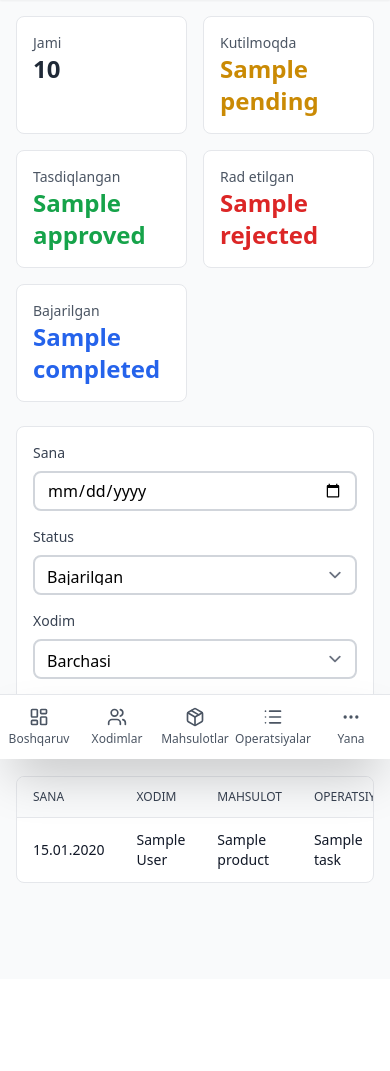
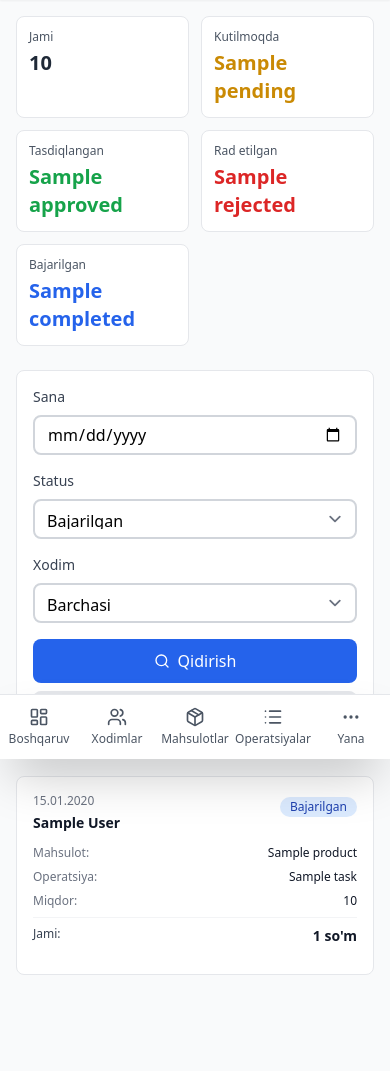
Before and after one commit to otabek2001/sew-track, a Django app: template templates/admin_panel/work_records_list.html in a window 390 px wide. Shown: the part 85-1156 px from the top of the page. Before the commit the page ends 968 px from the top, so only its background shows below. Run offline with Django 5.2, Linux system fonts and the light colour scheme; the template is opened without the code that fills it: most values are stand-ins (such as "Sample title", 1, 10 or a date in 2020); some libraries are stand-ins or nearby versions.

Commit message:
fix(works): adapted for mobile devices

```diff
--- a/templates/admin_panel/work_records_list.html
+++ b/templates/admin_panel/work_records_list.html
@@ -27,26 +27,26 @@
 
     <!-- Stats -->
     <div class="container mx-auto px-4 py-4">
-        <div class="grid grid-cols-2 md:grid-cols-5 gap-4 mb-6">
-            <div class="bg-white rounded-lg p-4 border border-gray-200">
-                <p class="text-sm text-gray-600">Jami</p>
-                <p class="text-2xl font-bold text-gray-800">{{ stats.total }}</p>
+        <div class="grid grid-cols-2 md:grid-cols-5 gap-3 md:gap-4 mb-6">
+            <div class="bg-white rounded-lg p-3 md:p-4 border border-gray-200">
+                <p class="text-xs md:text-sm text-gray-600 mb-1">Jami</p>
+                <p class="text-xl md:text-2xl font-bold text-gray-800">{{ stats.total }}</p>
             </div>
-            <div class="bg-white rounded-lg p-4 border border-gray-200">
-                <p class="text-sm text-gray-600">Kutilmoqda</p>
-                <p class="text-2xl font-bold text-yellow-600">{{ stats.pending }}</p>
+            <div class="bg-white rounded-lg p-3 md:p-4 border border-gray-200">
+                <p class="text-xs md:text-sm text-gray-600 mb-1">Kutilmoqda</p>
+                <p class="text-xl md:text-2xl font-bold text-yellow-600">{{ stats.pending }}</p>
             </div>
-            <div class="bg-white rounded-lg p-4 border border-gray-200">
-                <p class="text-sm text-gray-600">Tasdiqlangan</p>
-                <p class="text-2xl font-bold text-green-600">{{ stats.approved }}</p>
+            <div class="bg-white rounded-lg p-3 md:p-4 border border-gray-200">
+                <p class="text-xs md:text-sm text-gray-600 mb-1">Tasdiqlangan</p>
+                <p class="text-xl md:text-2xl font-bold text-green-600">{{ stats.approved }}</p>
             </div>
-            <div class="bg-white rounded-lg p-4 border border-gray-200">
-                <p class="text-sm text-gray-600">Rad etilgan</p>
-                <p class="text-2xl font-bold text-red-600">{{ stats.rejected }}</p>
+            <div class="bg-white rounded-lg p-3 md:p-4 border border-gray-200">
+                <p class="text-xs md:text-sm text-gray-600 mb-1">Rad etilgan</p>
+                <p class="text-xl md:text-2xl font-bold text-red-600">{{ stats.rejected }}</p>
             </div>
-            <div class="bg-white rounded-lg p-4 border border-gray-200">
-                <p class="text-sm text-gray-600">Bajarilgan</p>
-                <p class="text-2xl font-bold text-blue-600">{{ stats.completed }}</p>
+            <div class="bg-white rounded-lg p-3 md:p-4 border border-gray-200">
+                <p class="text-xs md:text-sm text-gray-600 mb-1">Bajarilgan</p>
+                <p class="text-xl md:text-2xl font-bold text-blue-600">{{ stats.completed }}</p>
             </div>
         </div>
 
@@ -89,17 +89,17 @@
                         {% endfor %}
                     </select>
                 </div>
-                <div class="md:col-span-3 flex gap-2">
+                <div class="md:col-span-3 flex flex-col sm:flex-row gap-2">
                     <button
                         type="submit"
-                        class="bg-blue-600 hover:bg-blue-700 text-white px-6 py-2 rounded-lg font-medium flex items-center gap-2 transition"
+                        class="w-full sm:w-auto bg-blue-600 hover:bg-blue-700 text-white px-6 py-2.5 rounded-lg font-medium flex items-center justify-center gap-2 transition"
                     >
                         <i data-lucide="search" class="w-4 h-4"></i>
                         <span>Qidirish</span>
                     </button>
                     <a
                         href="{% url 'admin_panel:work_records_list' %}"
-                        class="bg-gray-200 hover:bg-gray-300 text-gray-700 px-6 py-2 rounded-lg font-medium flex items-center gap-2 transition"
+                        class="w-full sm:w-auto bg-gray-200 hover:bg-gray-300 text-gray-700 px-6 py-2.5 rounded-lg font-medium flex items-center justify-center gap-2 transition"
                     >
                         <i data-lucide="x" class="w-4 h-4"></i>
                         <span>Tozalash</span>
@@ -108,32 +108,100 @@
             </form>
         </div>
 
-        <!-- Records List -->
-        <div class="bg-white rounded-lg border border-gray-200 overflow-hidden">
+        <!-- Records List - Mobile Card View -->
+        <div class="md:hidden space-y-3">
+            {% for record in records %}
+            <div class="bg-white rounded-lg border border-gray-200 p-4">
+                <div class="flex items-start justify-between mb-3">
+                    <div class="flex-1">
+                        <p class="text-xs text-gray-500 mb-1">{{ record.work_date|date:"d.m.Y" }}</p>
+                        <p class="text-sm font-semibold text-gray-900">{{ record.employee.full_name }}</p>
+                    </div>
+                    <div>
+                        {% if record.status == 'pending' %}
+                        <span class="inline-flex items-center px-2.5 py-0.5 rounded-full text-xs font-medium bg-yellow-100 text-yellow-800">
+                            Kutilmoqda
+                        </span>
+                        {% elif record.status == 'approved' %}
+                        <span class="inline-flex items-center px-2.5 py-0.5 rounded-full text-xs font-medium bg-green-100 text-green-800">
+                            Tasdiqlangan
+                        </span>
+                        {% elif record.status == 'rejected' %}
+                        <span class="inline-flex items-center px-2.5 py-0.5 rounded-full text-xs font-medium bg-red-100 text-red-800">
+                            Rad etilgan
+                        </span>
+                        {% elif record.status == 'completed' %}
+                        <span class="inline-flex items-center px-2.5 py-0.5 rounded-full text-xs font-medium bg-blue-100 text-blue-800">
+                            Bajarilgan
+                        </span>
+                        {% endif %}
+                    </div>
+                </div>
+
+                <div class="space-y-2 mb-3">
+                    <div class="flex justify-between">
+                        <span class="text-xs text-gray-500">Mahsulot:</span>
+                        <span class="text-xs font-medium text-gray-900">{{ record.product.name }}</span>
+                    </div>
+                    <div class="flex justify-between">
+                        <span class="text-xs text-gray-500">Operatsiya:</span>
+                        <span class="text-xs font-medium text-gray-900">{{ record.task.name_uz }}</span>
+                    </div>
+                    <div class="flex justify-between">
+                        <span class="text-xs text-gray-500">Miqdor:</span>
+                        <span class="text-xs font-medium text-gray-900">{{ record.quantity }}</span>
+                    </div>
+                    <div class="flex justify-between pt-2 border-t border-gray-100">
+                        <span class="text-xs font-medium text-gray-700">Jami:</span>
+                        <span class="text-sm font-bold text-gray-900">{{ record.total_payment|floatformat:0 }} so'm</span>
+                    </div>
+                </div>
+
+                {% if record.status == 'approved' or record.status == 'rejected' %}
+                <div class="pt-3 border-t border-gray-100">
+                    <a
+                        href="{% url 'admin_panel:reset_work_record_status' record.id %}"
+                        class="w-full inline-flex items-center justify-center gap-2 px-3 py-2 text-xs font-medium text-orange-700 bg-orange-50 hover:bg-orange-100 rounded-lg transition"
+                    >
+                        <i data-lucide="rotate-ccw" class="w-4 h-4"></i>
+                        <span>Statusni qaytarish</span>
+                    </a>
+                </div>
+                {% endif %}
+            </div>
+            {% empty %}
+            <div class="bg-white rounded-lg border border-gray-200 p-8 text-center">
+                <p class="text-gray-500">Hech qanday yozuv topilmadi</p>
+            </div>
+            {% endfor %}
+        </div>
+
+        <!-- Records List - Desktop Table View -->
+        <div class="hidden md:block bg-white rounded-lg border border-gray-200 overflow-hidden">
             <div class="overflow-x-auto">
-                <table class="w-full">
+                <table class="w-full min-w-full">
                     <thead class="bg-gray-50 border-b border-gray-200">
                         <tr>
-                            <th class="px-4 py-3 text-left text-xs font-medium text-gray-700 uppercase">Sana</th>
-                            <th class="px-4 py-3 text-left text-xs font-medium text-gray-700 uppercase">Xodim</th>
-                            <th class="px-4 py-3 text-left text-xs font-medium text-gray-700 uppercase">Mahsulot</th>
-                            <th class="px-4 py-3 text-left text-xs font-medium text-gray-700 uppercase">Operatsiya</th>
-                            <th class="px-4 py-3 text-right text-xs font-medium text-gray-700 uppercase">Miqdor</th>
-                            <th class="px-4 py-3 text-right text-xs font-medium text-gray-700 uppercase">Jami</th>
-                            <th class="px-4 py-3 text-center text-xs font-medium text-gray-700 uppercase">Status</th>
-                            <th class="px-4 py-3 text-center text-xs font-medium text-gray-700 uppercase">Amallar</th>
+                            <th class="px-4 py-3 text-left text-xs font-medium text-gray-700 uppercase whitespace-nowrap">Sana</th>
+                            <th class="px-4 py-3 text-left text-xs font-medium text-gray-700 uppercase whitespace-nowrap">Xodim</th>
+                            <th class="px-4 py-3 text-left text-xs font-medium text-gray-700 uppercase whitespace-nowrap">Mahsulot</th>
+                            <th class="px-4 py-3 text-left text-xs font-medium text-gray-700 uppercase whitespace-nowrap">Operatsiya</th>
+                            <th class="px-4 py-3 text-right text-xs font-medium text-gray-700 uppercase whitespace-nowrap">Miqdor</th>
+                            <th class="px-4 py-3 text-right text-xs font-medium text-gray-700 uppercase whitespace-nowrap">Jami</th>
+                            <th class="px-4 py-3 text-center text-xs font-medium text-gray-700 uppercase whitespace-nowrap">Status</th>
+                            <th class="px-4 py-3 text-center text-xs font-medium text-gray-700 uppercase whitespace-nowrap">Amallar</th>
                         </tr>
                     </thead>
                     <tbody class="divide-y divide-gray-200">
                         {% for record in records %}
                         <tr class="hover:bg-gray-50">
-                            <td class="px-4 py-3 text-sm text-gray-900">{{ record.work_date|date:"d.m.Y" }}</td>
-                            <td class="px-4 py-3 text-sm text-gray-900">{{ record.employee.full_name }}</td>
-                            <td class="px-4 py-3 text-sm text-gray-900">{{ record.product.name }}</td>
-                            <td class="px-4 py-3 text-sm text-gray-900">{{ record.task.name_uz }}</td>
-                            <td class="px-4 py-3 text-sm text-gray-900 text-right">{{ record.quantity }}</td>
-                            <td class="px-4 py-3 text-sm text-gray-900 text-right font-medium">{{ record.total_payment|floatformat:0 }} so'm</td>
-                            <td class="px-4 py-3 text-center">
+                            <td class="px-4 py-3 text-sm text-gray-900 whitespace-nowrap">{{ record.work_date|date:"d.m.Y" }}</td>
+                            <td class="px-4 py-3 text-sm text-gray-900 whitespace-nowrap">{{ record.employee.full_name }}</td>
+                            <td class="px-4 py-3 text-sm text-gray-900 whitespace-nowrap">{{ record.product.name }}</td>
+                            <td class="px-4 py-3 text-sm text-gray-900 whitespace-nowrap">{{ record.task.name_uz }}</td>
+                            <td class="px-4 py-3 text-sm text-gray-900 text-right whitespace-nowrap">{{ record.quantity }}</td>
+                            <td class="px-4 py-3 text-sm text-gray-900 text-right font-medium whitespace-nowrap">{{ record.total_payment|floatformat:0 }} so'm</td>
+                            <td class="px-4 py-3 text-center whitespace-nowrap">
                                 {% if record.status == 'pending' %}
                                 <span class="inline-flex items-center px-2.5 py-0.5 rounded-full text-xs font-medium bg-yellow-100 text-yellow-800">
                                     Kutilmoqda
@@ -152,7 +220,7 @@
                                 </span>
                                 {% endif %}
                             </td>
-                            <td class="px-4 py-3 text-center">
+                            <td class="px-4 py-3 text-center whitespace-nowrap">
                                 {% if record.status == 'approved' or record.status == 'rejected' %}
                                 <a
                                     href="{% url 'admin_panel:reset_work_record_status' record.id %}"
```
